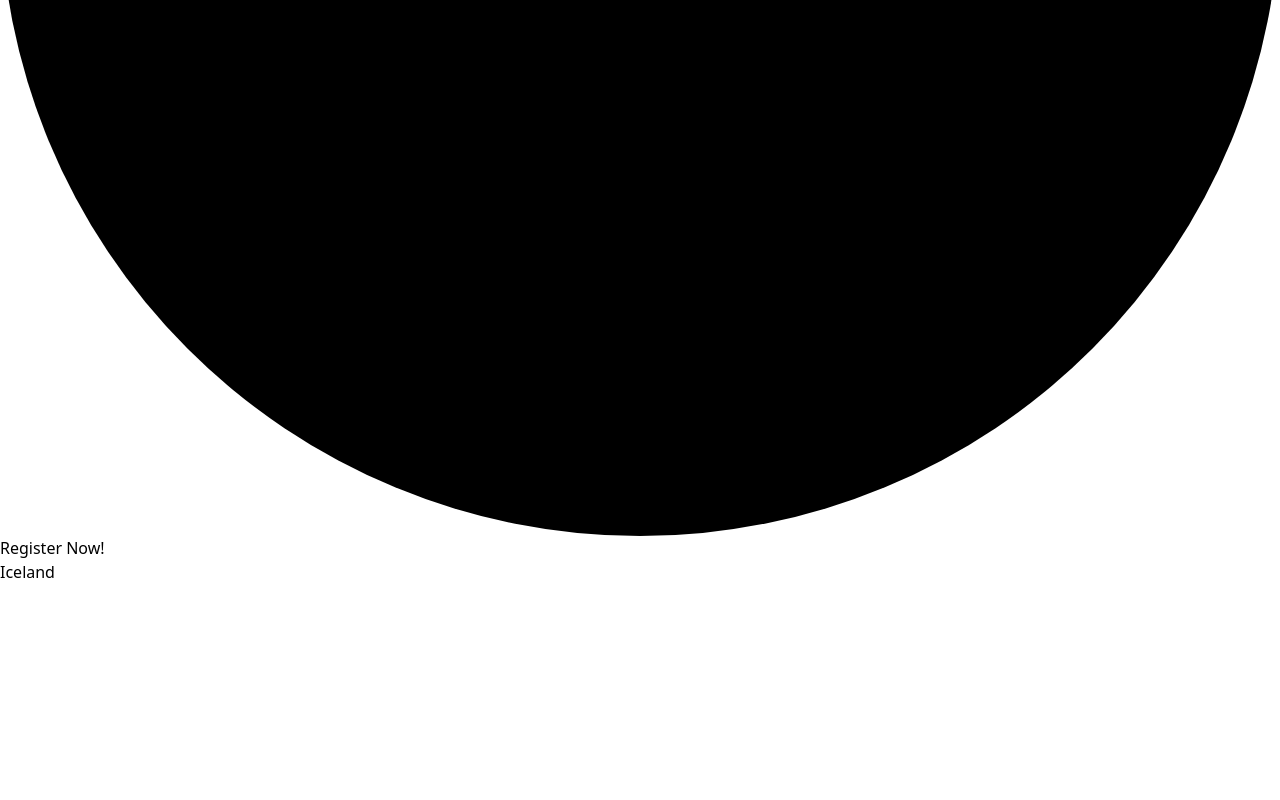
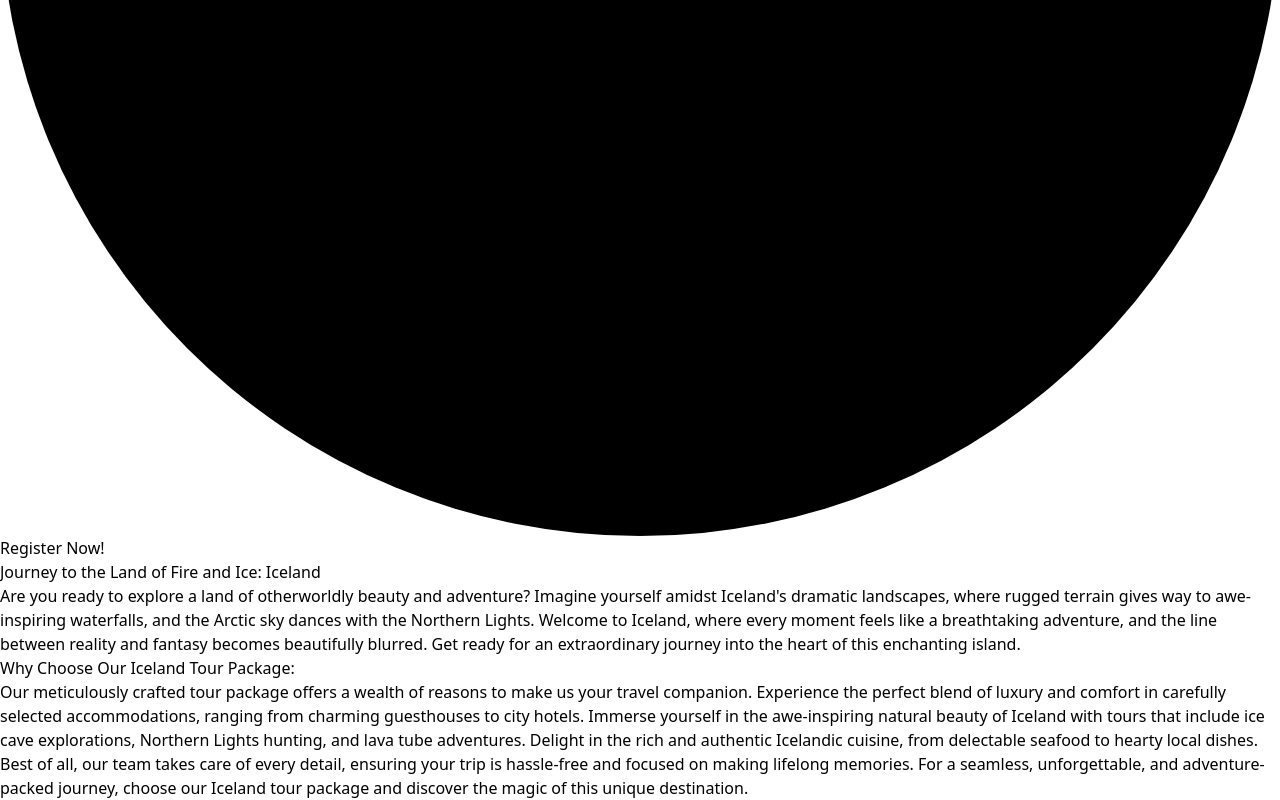
Before and after one commit to soumyahukkeri-NEU/Final_Project, a React (Vite) app: page /iceland in a window 1280 px wide. Shown: the part 1140-1940 px from the top of the page. Before the commit the page ends 1724 px from the top, so only its background shows below. Built offline with nearby package versions, Linux system fonts and the light colour scheme.

Commit message:
finish text

```diff
--- a/src/Pages/iceland.jsx
+++ b/src/Pages/iceland.jsx
@@ -1,6 +1,21 @@
+import Text from "../components/text";
+
 const Iceland = () => {
     return (
-      <div>Iceland</div>
+      <div>
+        <div class="mx-auto max-w-3xl text-center">
+          <Text
+                title2="Journey to the Land of Fire and Ice: Iceland"
+                text="Are you ready to explore a land of otherworldly beauty and adventure? Imagine yourself amidst Iceland's dramatic landscapes, where rugged terrain gives way to awe-inspiring waterfalls, and the Arctic sky dances with the Northern Lights. Welcome to Iceland, where every moment feels like a breathtaking adventure, and the line between reality and fantasy becomes beautifully blurred. Get ready for an extraordinary journey into the heart of this enchanting island."
+            />
+        </div>
+        <div class="mx-auto max-w-5xl text-center">
+          <Text
+                title2="Why Choose Our Iceland Tour Package:"
+                text="Our meticulously crafted tour package offers a wealth of reasons to make us your travel companion. Experience the perfect blend of luxury and comfort in carefully selected accommodations, ranging from charming guesthouses to city hotels. Immerse yourself in the awe-inspiring natural beauty of Iceland with tours that include ice cave explorations, Northern Lights hunting, and lava tube adventures. Delight in the rich and authentic Icelandic cuisine, from delectable seafood to hearty local dishes. Best of all, our team takes care of every detail, ensuring your trip is hassle-free and focused on making lifelong memories. For a seamless, unforgettable, and adventure-packed journey, choose our Iceland tour package and discover the magic of this unique destination."
+            />
+        </div>
+      </div>
     );
   };
 
--- a/src/Pages/maldives.jsx
+++ b/src/Pages/maldives.jsx
@@ -1,6 +1,22 @@
+import Text from "../components/text";
+
 const Maldives = () => {
     return (
-      <div>Maldives</div>
+      <div>
+        <div class="mx-auto max-w-3xl text-center">
+          <Text
+                title2="Escape to Paradise: The Maldives"
+                text="Are you prepared to embark on an unforgettable tropical escapade unlike any other? Picture yourself standing on the shores of immaculate, velvety white-sand beaches, where every step sinks into the luxurious softness of the shoreline. The sun's warm embrace and the gentle caress of crystal-clear, turquoise waters make you feel like you've entered a dream world brought to life. Welcome to the Maldives, a destination where the boundaries between your dreams and reality blur into one magnificent experience"
+            />
+        </div>
+        <div class="mx-auto max-w-5xl text-center">
+          <Text
+                title2="Why Choose Our Maldives Tour Package:"
+                text="We provide you with opulent accommodations, including world-class resorts featuring overwater bungalows and beachfront villas for a truly luxurious and comfortable stay. Immerse yourself in unforgettable experiences as you explore the wonders of the Maldives through activities such as snorkeling, water sports, and cultural tours. Delight your taste buds with our culinary offerings, from fresh seafood to international cuisine, ensuring a delectable experience. Our commitment to hassle-free planning means we take care of all the details, allowing you to focus on creating lasting memories. Choose us for a Maldives journey that promises luxury, adventure, and culinary delights, all wrapped in seamless planning for an unforgettable experience."
+            />
+        </div>
+      </div>
+
     );
   };
 
--- a/src/Pages/paris.jsx
+++ b/src/Pages/paris.jsx
@@ -1,6 +1,21 @@
+import Text from "../components/text";
+
 const Paris = () => {
     return (
-      <div>Paris</div>
+      <div>
+        <div class="mx-auto max-w-3xl text-center">
+          <Text
+                title2="A Parisian Extravaganza: Explore the City of Love"
+                text="Are you prepared for an extraordinary voyage to the City of Love? Picture yourself strolling along the romantic Seine River, gazing at the iconic Eiffel Tower, and savoring delectable pastries at charming street-side cafes. Welcome to Paris, where every corner is a work of art, and every experience feels like a page out of a fairytale. Get ready for an enchanting journey into the heart of this captivating city, where culture, cuisine, and grandeur blend seamlessly to create a truly magical experience. Paris awaits you with its timeless charm and unparalleled allure."
+            />
+        </div>
+        <div class="mx-auto max-w-5xl text-center">
+          <Text
+                title2="Why Choose Our Paris Tour Package:"
+                text="Paris, the City of Love, holds endless enchantment for travelers. Our tour package offers a seamless and unforgettable experience. From luxurious accommodations in the heart of the city to guided tours of iconic landmarks, we provide the opportunity to immerse yourself in the charm, culture, and culinary delights of Paris. Our expertly planned itinerary ensures you make the most of your visit, leaving you with cherished memories and a desire to return. Let us make your Parisian dream a reality."
+            />
+        </div>
+      </div>
     );
   };
 
--- a/src/components/button.jsx
+++ b/src/components/button.jsx
@@ -1,5 +1,4 @@
 import React from 'react';
-import { Link } from "react-router-dom";
 
 const Button = ({label}) => {
     return (
--- a/src/components/text.jsx
+++ b/src/components/text.jsx
@@ -2,7 +2,7 @@ import React from 'react';
 
 const Text = (props) => {
     return (
-       <div class="w-full max-w-xl lg:shrink-0 xl:max-w-2xl">
+       <div>
             <h1 class="text-4xl font-bold tracking-tight text-gray-900 sm:text-6xl">{props.title1}</h1>
             <h5 class="text-3xl font-bold tracking-tight text-gray-900 sm:text-4xl">{props.title2}</h5>
             <p class="relative mt-6 text-lg leading-8 text-gray-600 sm:max-w-md lg:max-w-none">{props.text}</p>
```
Also changed, not shown: src/Pages/home.jsx (+5 -5 lines).
